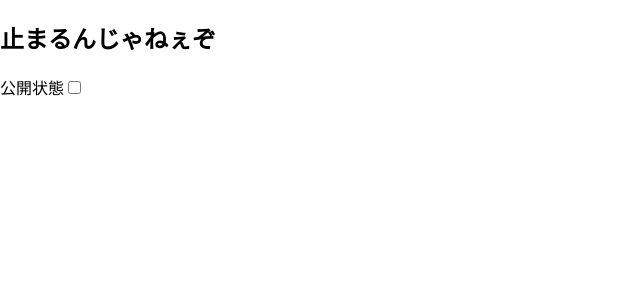
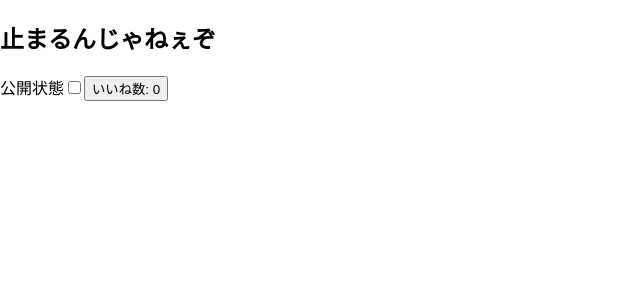
Before and after one commit to shigeru0410/React-test, a React (Create React App) app: page / in a window 1280 px wide. Shown: the top 300 px of the page, without its empty margins (0-640 px from the left). Built offline with nearby package versions, Linux system fonts and the light colour scheme.

Commit message:
いいねボタン設置

```diff
--- a/src/Article.jsx
+++ b/src/Article.jsx
@@ -1,4 +1,5 @@
 import React from 'react';
+import LikeButton from './LikeButton';
 
 const Article = (props) => {
   return (
@@ -6,6 +7,7 @@ const Article = (props) => {
       <h2>{props.title}</h2>
       <label htmlFor = "check">公開状態</label>
       <input type = "checkbox" checked = {props.isPublished} id = "check" onClick = {() => props.toggle() }/>
+      <LikeButton count = {props.count} />
     </div>
   )
 };
--- a/src/Blog.jsx
+++ b/src/Blog.jsx
@@ -6,7 +6,7 @@ class Blog extends React.Component {
     super(props);
     this.state = {
       isPublished: false,
-      order: 1
+      count: 0
     }
   }
 
@@ -21,8 +21,11 @@ class Blog extends React.Component {
     return (
       <>
         <Article
-          title = {"止まるんじゃねぇぞ"} isPublished = {this.state.isPublished} toggle = {() => this.togglePublished()}
-          />
+          title = {"止まるんじゃねぇぞ"}
+          isPublished = {this.state.isPublished}
+          toggle = {() => this.togglePublished()}
+          count = {this.state.count}
+        />
       </>
     )
   }
--- /dev/null
+++ b/src/LikeButton.jsx
@@ -0,0 +1,9 @@
+import React from 'react';
+
+const LikeButton = (props) => {
+  return(
+    <button>いいね数: {props.count}</button>
+  )
+}
+
+export default LikeButton
```
